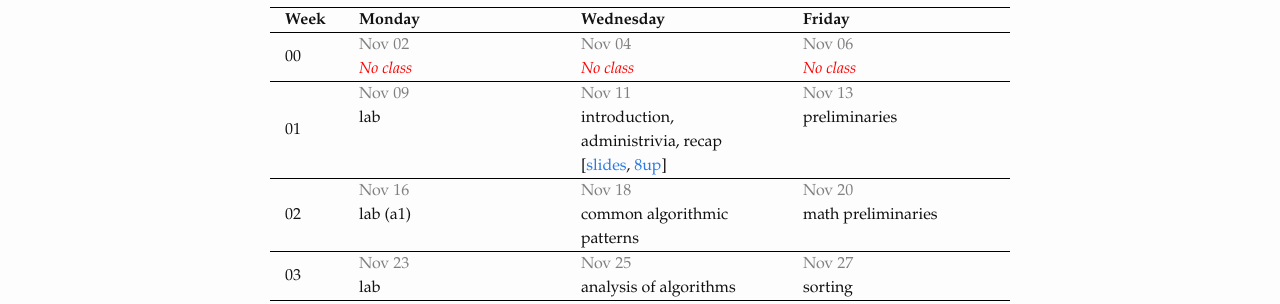
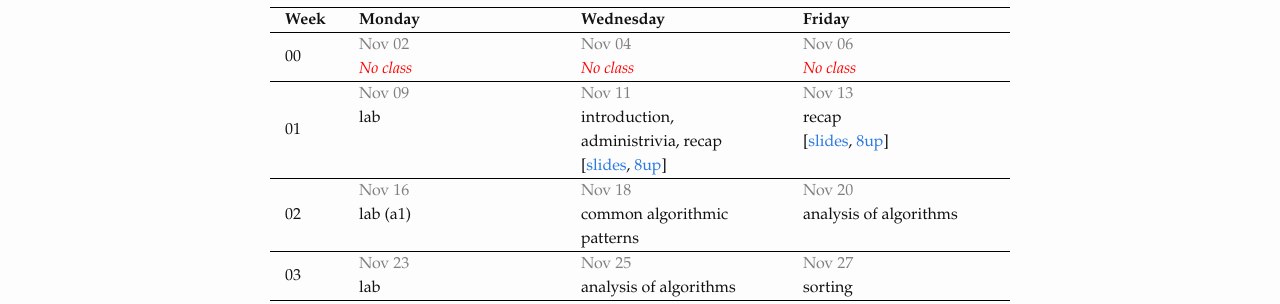
Before and after one commit to dsacl3-2020/dsacl3-2020.github.io, a Jekyll site: the page built from lectures.md, in a window 1280 px wide. Shown: the part 223-527 px from the top of the page. Built offline with Jekyll 4.4.1, drawn with Linux system fonts in a browser that asks for light colours.

Commit message:
Add slides.

```diff
--- a/_data/schedule.yml
+++ b/_data/schedule.yml
@@ -17,7 +17,10 @@
         slides: slides/introduction.pdf
         8up: slides/introduction-handout.pdf
     Nov 13:
-      topic: preliminaries
+      topic: recap
+      links:
+        slides: slides/recap.pdf
+        8up: slides/recap-handout.pdf
 - week: "02"
   dates:
     Nov 16:
@@ -25,7 +28,7 @@
     Nov 18:
       topic: common algorithmic patterns
     Nov 20:
-      topic: math preliminaries
+      topic: analysis of algorithms
 - week: "03"
   dates:
     Nov 23:
```
Also changed, not shown: 3 other files.
